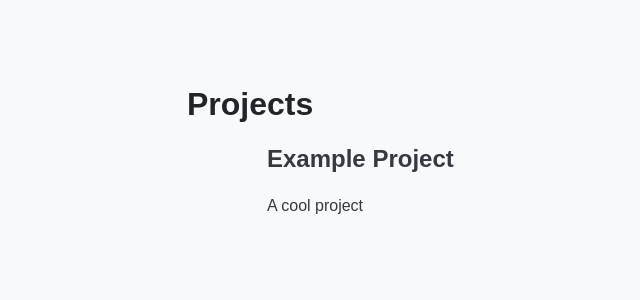
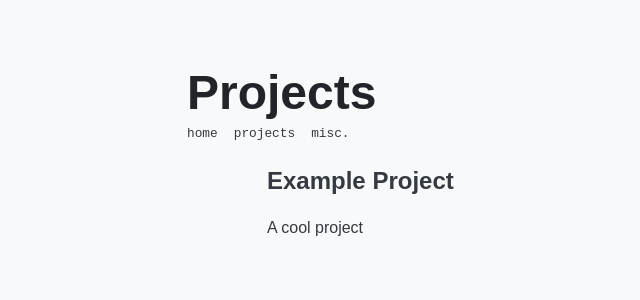
Before and after one commit to jeffrey-xue/jeffrey-xue.github.io, a SvelteKit app: page /projects in a window 1280 px wide. Shown: the top 300 px of the page, without its empty margins (173-813 px from the left). Built offline with nearby package versions, Linux system fonts and the light colour scheme.

Commit message:
refactor the nav bar into its own component

```diff
--- a/src/app.css
+++ b/src/app.css
@@ -29,6 +29,10 @@ h1,h2,h3 {
     line-height: 1.2;
 }
 
+h1 {
+    font-size: 3rem;
+}
+
 a {
     color: var(--gunmetal);
     text-decoration: none;
--- /dev/null
+++ b/src/lib/components/NavBar.svelte
@@ -0,0 +1,18 @@
+<!-- TURN THIS COMPONENT INTO THE FULL HEADER since i want to have an icon photo for every project page -->
+
+<script lang="ts">
+  let { class: className = "" } = $props();
+</script>
+
+<nav class={className}>
+  <a href="/"> <p class="footer">home</p></a>
+  <a href="/projects"><p class="footer">projects</p></a>
+  <a href="/"><p class="footer">misc.</p></a>
+</nav>
+
+<style>
+  nav {
+    display: flex;
+    gap: 1rem;
+  }
+</style>
--- a/src/routes/+page.svelte
+++ b/src/routes/+page.svelte
@@ -2,17 +2,14 @@
   import githubIcon from "$lib/assets/github.svg?raw";
   import linkedinIcon from "$lib/assets/linkedin.svg?raw";
   import profilePhoto from "$lib/assets/pfp.jpg";
+  import NavBar from "$lib/components/NavBar.svelte";
 </script>
 
-<div class="header">
+<header>
   <img src={profilePhoto} alt="My parents. Taken by me in Yellowstone" />
   <h1>Jeffrey Xue</h1>
-  <nav>
-    <a href="/"> <p class="footer">home</p></a>
-    <a href="/projects"><p class="footer">projects</p></a>
-    <a href="/"><p class="footer">misc.</p></a>
-  </nav>
-</div>
+  <NavBar class="nav-placement" />
+</header>
 <p>
   Hi! I'm studying Engineering Physics at the University of British Columbia and
   based in the Lower Mainland. My technical interests are systems engineering,
@@ -53,27 +50,24 @@
 <h2>Featured Projects</h2>
 
 <style>
-  .header {
+  header {
     display: grid;
     grid-template-columns: auto 1fr;
     grid-auto-rows: auto;
     column-gap: 0.8rem;
     row-gap: 0;
   }
-  .header h1 {
+  header h1 {
     grid-column: 2;
     grid-row: 1;
-    font-size: 3rem;
     margin: 0;
   }
-  .header nav {
+  :global(.nav-placement) {
     grid-column: 2;
     grid-row: 2;
     margin: 0;
-    display: flex;
-    gap: 1rem;
   }
-  .header img {
+  header img {
     grid-column: 1;
     grid-row: 1 / 3;
     height: 5rem;
--- a/src/routes/projects/+page.svelte
+++ b/src/routes/projects/+page.svelte
@@ -1,8 +1,13 @@
 <script lang="ts">
+  import NavBar from "$lib/components/NavBar.svelte";
+
   let { data } = $props();
 </script>
 
-<h1>Projects</h1>
+<header>
+  <h1>Projects</h1>
+  <NavBar />
+</header>
 
 <ul>
   {#each data.projects as project (project.slug)}
@@ -14,3 +19,9 @@
     </ul>
   {/each}
 </ul>
+
+<style>
+  h1 {
+    margin: 0;
+  }
+</style>
--- a/src/routes/projects/[slug]/+page.svelte
+++ b/src/routes/projects/[slug]/+page.svelte
@@ -1,6 +1,5 @@
 <script lang="ts">
-  import type { PageData } from "./$types";
-  let { data }: { data: PageData } = $props();
+  let { data } = $props();
 </script>
 
 <h1>{data.meta.title}</h1>
--- a/src/routes/projects/[slug]/+page.ts
+++ b/src/routes/projects/[slug]/+page.ts
@@ -1,6 +1,5 @@
 import { error } from "@sveltejs/kit";
 import type { PageLoad } from "./$types";
-
 import type { Component } from "svelte";
 
 interface ProjectMetadata {
```
